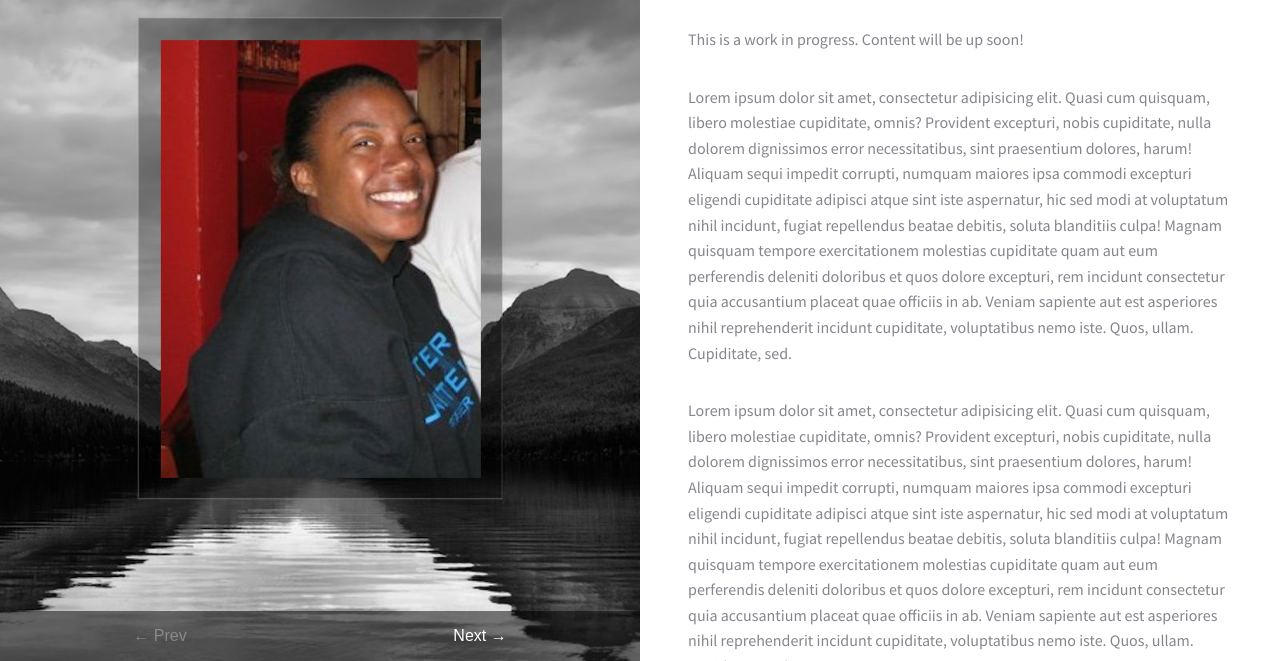
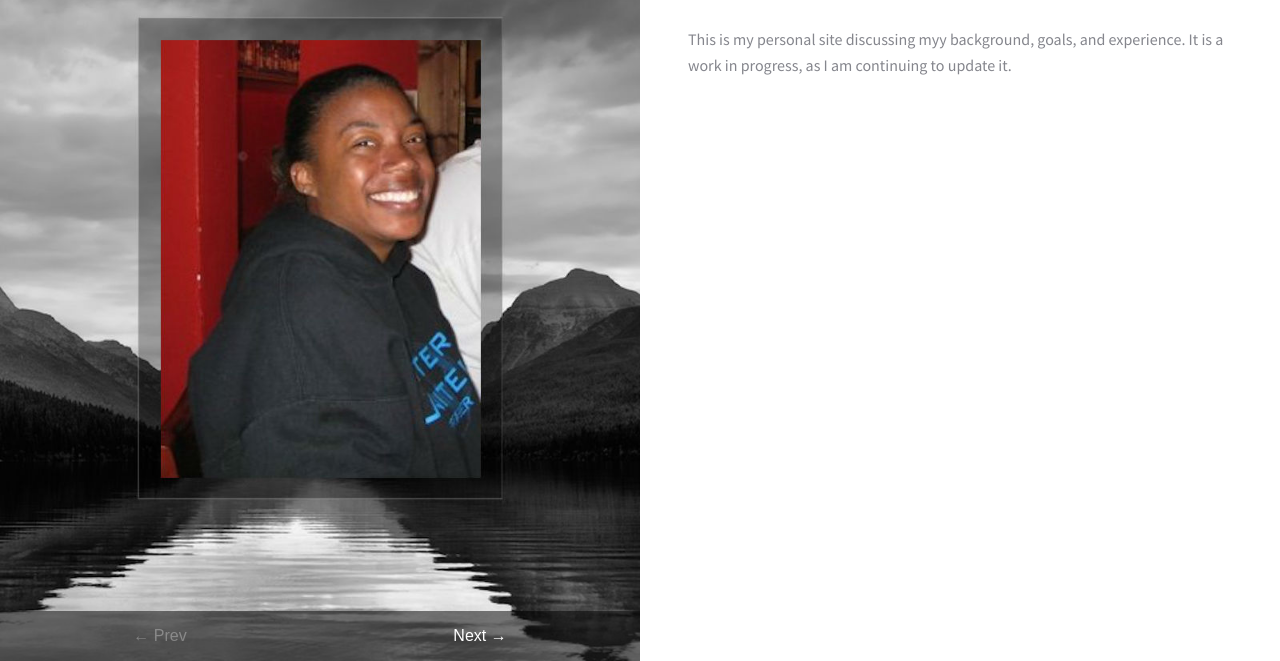
Before and after one commit to efc8d/Erica-Cavanaugh, a plain HTML site: page index.html in a window 1280 px wide. Shown: the part 139-800 px from the top of the page. Drawn offline with Linux system fonts and the light colour scheme.

Commit message:
Update index.html

```diff
--- a/index.html
+++ b/index.html
@@ -48,16 +48,9 @@
 						<h2>Digital Humanist, Drupal Developer, and Information Technologist</h2>
 
 						<p>
-							This is a work in progress. Content will be up soon!
+							This is my personal site discussing myy background, goals, and experience. It is a work in progress, as I am continuing to update it.
 						</p>
 
-						<p>
-							Lorem ipsum dolor sit amet, consectetur adipisicing elit. Quasi cum quisquam, libero molestiae cupiditate, omnis? Provident excepturi, nobis cupiditate, nulla dolorem dignissimos error necessitatibus, sint praesentium dolores, harum! Aliquam sequi impedit corrupti, numquam maiores ipsa commodi excepturi eligendi cupiditate adipisci atque sint iste aspernatur, hic sed modi at voluptatum nihil incidunt, fugiat repellendus beatae debitis, soluta blanditiis culpa! Magnam quisquam tempore exercitationem molestias cupiditate quam aut eum perferendis deleniti doloribus et quos dolore excepturi, rem incidunt consectetur quia accusantium placeat quae officiis in ab. Veniam sapiente aut est asperiores nihil reprehenderit incidunt cupiditate, voluptatibus nemo iste. Quos, ullam. Cupiditate, sed.
-						</p>
-
-						<p>
-							Lorem ipsum dolor sit amet, consectetur adipisicing elit. Quasi cum quisquam, libero molestiae cupiditate, omnis? Provident excepturi, nobis cupiditate, nulla dolorem dignissimos error necessitatibus, sint praesentium dolores, harum! Aliquam sequi impedit corrupti, numquam maiores ipsa commodi excepturi eligendi cupiditate adipisci atque sint iste aspernatur, hic sed modi at voluptatum nihil incidunt, fugiat repellendus beatae debitis, soluta blanditiis culpa! Magnam quisquam tempore exercitationem molestias cupiditate quam aut eum perferendis deleniti doloribus et quos dolore excepturi, rem incidunt consectetur quia accusantium placeat quae officiis in ab. Veniam sapiente aut est asperiores nihil reprehenderit incidunt cupiditate, voluptatibus nemo iste. Quos, ullam. Cupiditate, sed.
-						</p>
 					</div>
 				</li>
 
@@ -72,17 +65,17 @@
 						<h3>Rotunda</h3>
 						<p>
 							<img src="img/rotunda.png" alt="Rotunda" style="width:350px;height:200px;">
-							Lorem ipsum dolor sit amet, consectetur adipisicing elit. Quasi cum quisquam, libero molestiae cupiditate, omnis? Provident excepturi, nobis cupiditate, nulla dolorem dignissimos error necessitatibus, sint praesentium dolores, harum! Aliquam sequi impedit corrupti, numquam maiores ipsa commodi excepturi eligendi cupiditate adipisci atque sint iste aspernatur, hic sed modi at voluptatum nihil incidunt, fugiat repellendus beatae debitis, soluta blanditiis culpa! Magnam quisquam tempore exercitationem molestias cupiditate quam aut eum perferendis deleniti doloribus et quos dolore excepturi, rem incidunt consectetur quia accusantium placeat quae officiis in ab. Veniam sapiente aut est asperiores nihil reprehenderit incidunt cupiditate, voluptatibus nemo iste. Quos, ullam. Cupiditate, sed.
+							Description to come.
 						</p>
 						<h3>George Washington Financial Papers Project</h3>
 						<p>
 							<img src="img/financial.png" alt="George Washington Financial Papers" style="width:350px;height:200px;">
-							Lorem ipsum dolor sit amet, consectetur adipisicing elit. Quasi cum quisquam, libero molestiae cupiditate, omnis? Provident excepturi, nobis cupiditate, nulla dolorem dignissimos error necessitatibus, sint praesentium dolores, harum! Aliquam sequi impedit corrupti, numquam maiores ipsa commodi excepturi eligendi cupiditate adipisci atque sint iste aspernatur, hic sed modi at voluptatum nihil incidunt, fugiat repellendus beatae debitis, soluta blanditiis culpa! Magnam quisquam tempore exercitationem molestias cupiditate quam aut eum perferendis deleniti doloribus et quos dolore excepturi, rem incidunt consectetur quia accusantium placeat quae officiis in ab. Veniam sapiente aut est asperiores nihil reprehenderit incidunt cupiditate, voluptatibus nemo iste. Quos, ullam. Cupiditate, sed.
+							Description to come.
 						</p>
 						<h3>George Washington Digital Edition</h3>
 						<p>
 							<img src="img/george.png" alt="George Washington Financial Papers" style="width:350px;height:200px;">
-							Lorem ipsum dolor sit amet, consectetur adipisicing elit. Quasi cum quisquam, libero molestiae cupiditate, omnis? Provident excepturi, nobis cupiditate, nulla dolorem dignissimos error necessitatibus, sint praesentium dolores, harum! Aliquam sequi impedit corrupti, numquam maiores ipsa commodi excepturi eligendi cupiditate adipisci atque sint iste aspernatur, hic sed modi at voluptatum nihil incidunt, fugiat repellendus beatae debitis, soluta blanditiis culpa! Magnam quisquam tempore exercitationem molestias cupiditate quam aut eum perferendis deleniti doloribus et quos dolore excepturi, rem incidunt consectetur quia accusantium placeat quae officiis in ab. Veniam sapiente aut est asperiores nihil reprehenderit incidunt cupiditate, voluptatibus nemo iste. Quos, ullam. Cupiditate, sed.
+							Description to come.
 						</p>
 					</div>
 				</li>
```
